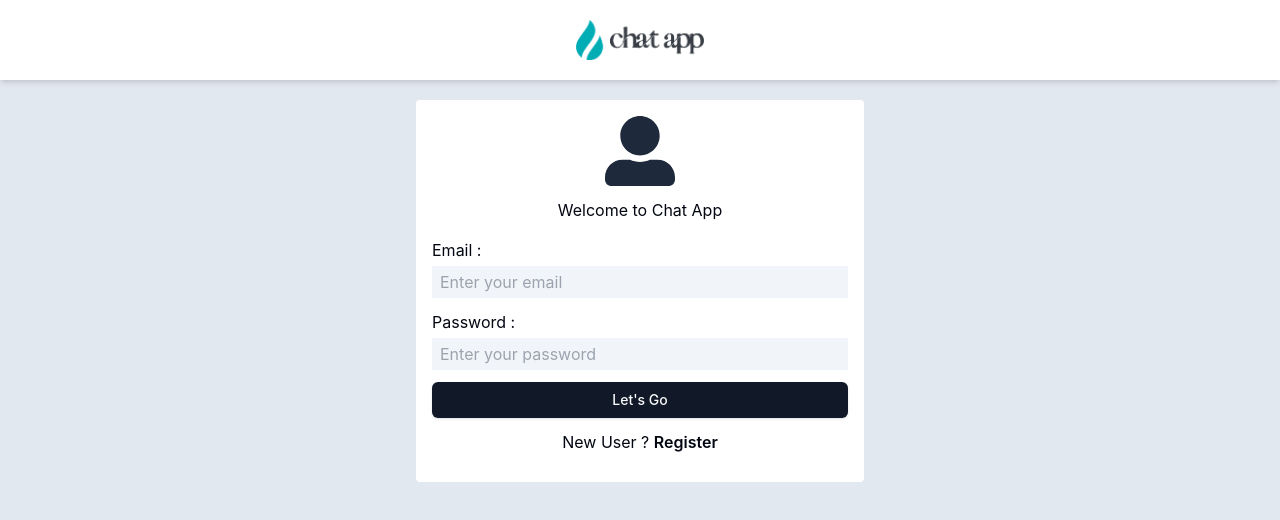
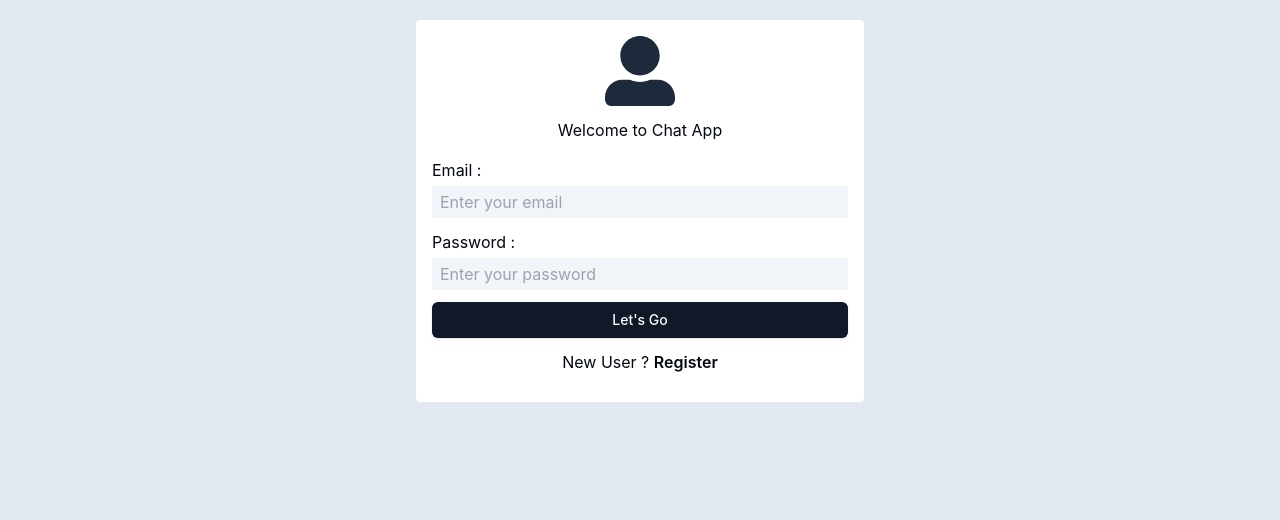
Before and after one commit to veeravelS/Chat-App, a React (Vite) app in the folder client/: page /login in a window 1280 px wide. Shown: the top 520 px of the page. Built offline with nearby package versions, Linux system fonts and the light colour scheme.

Commit message:
auth file create

```diff
--- a/client/src/App.jsx
+++ b/client/src/App.jsx
@@ -1,27 +1,22 @@
 import { BrowserRouter, Routes, Route } from "react-router-dom";
 import "./index.css";
-import CheckEmail from "./pages/CheckEmail";
-import CheckPassword from "./pages/CheckPassword";
 import AppLayout from "./AppLayout";
 import MessagePage from "./components/MessagePage";
 import Home from "./pages/Home";
 import RegisterPage from "./pages/RegisterPage";
-import AuthLayout from "./AuthLayout";
 import ForgetPassword from "./pages/ForgetPassword";
 import ProtectedRoute from "./ProtectedRoute";
 import Login from "./pages/Login";
+import Auth from "./pages/auth/Auth";
 
 function App() {
   return (
     <BrowserRouter>
       <Routes>
-        <Route element={<AuthLayout />}>
           <Route path="register" element={<RegisterPage />} />
-          <Route path="email" element={<CheckEmail />} />
-          <Route path="password" element={<CheckPassword />} />
           <Route path="login" element={<Login />} />
+          <Route path="auth" element={<Auth />} />
           <Route path="forget-password" element={<ForgetPassword />} />
-        </Route>
         <Route element={<ProtectedRoute />}>
           <Route path="/" element={<AppLayout />}>
             <Route index element={<Home />} />
--- a/client/src/AuthLayout.jsx
+++ /dev/null
@@ -1,13 +0,0 @@
-import { Outlet } from "react-router-dom";
-import logo from "./assets/logo.png"
-
-const AuthLayout = () => {
-  return (
-    <div>
-      <div className="flex items-center justify-center py-3 h-20 shadow-md bg-white"><img src={logo} alt="logo" className="w-100 h-10"/></div>
-      <Outlet />
-    </div>
-  );
-};
-
-export default AuthLayout;
--- /dev/null
+++ b/client/src/pages/auth/Auth.jsx
@@ -0,0 +1,18 @@
+
+
+const Auth = () => {
+  return (
+    <div className="bg-red-500">
+        <div className="container">
+            <div className="left">
+
+            </div>
+            <div className="right">
+
+            </div>
+        </div>
+    </div>
+  )
+}
+
+export default Auth
```
